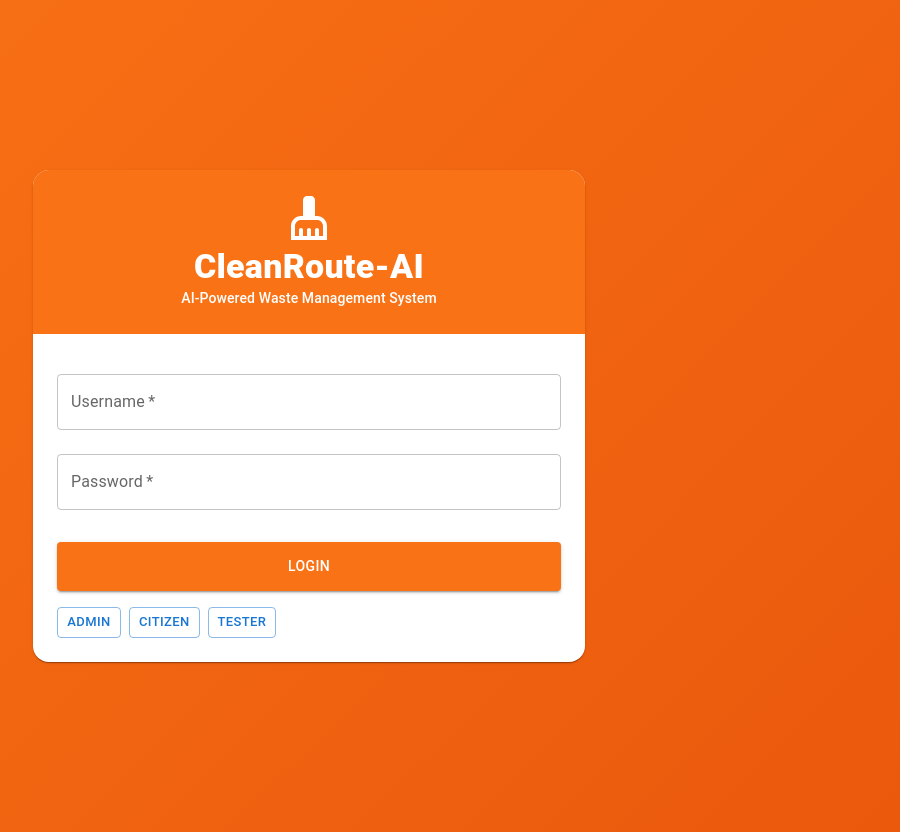
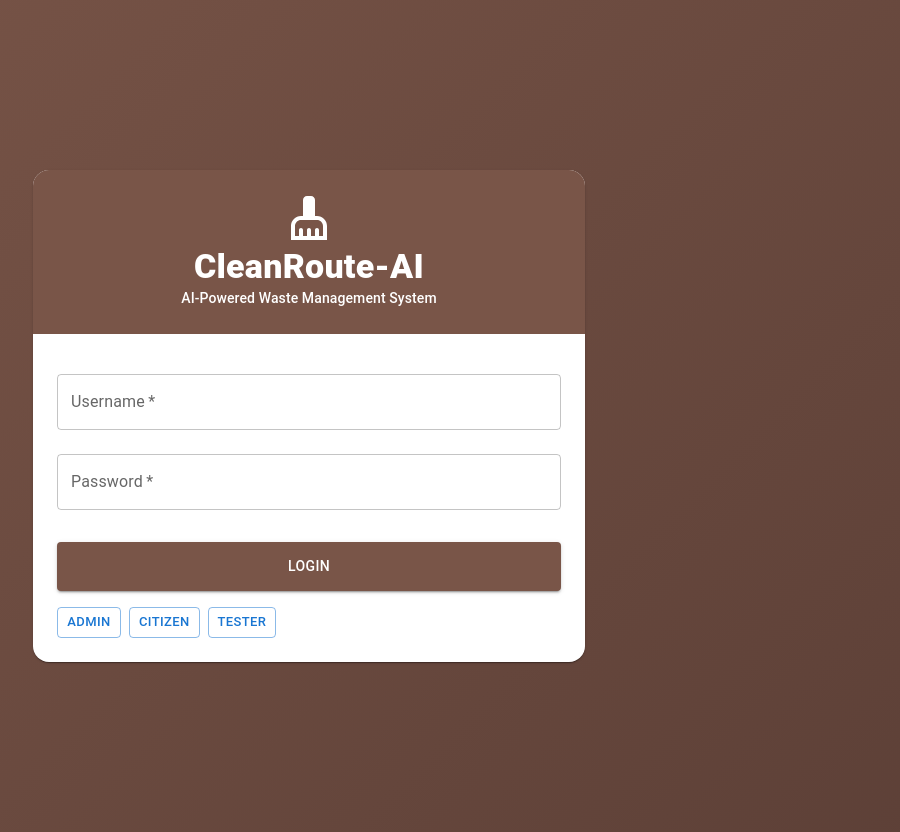
Before and after one commit to maryam-ca/CleanRoute-AI, a React (Create React App) app in the folder frontend/: page / in a window 1280 px wide. Shown: the whole page, without its empty margins (331-1231 px from the left). Built offline with nearby package versions, Linux system fonts and the light colour scheme.

Commit message:
UI: Change theme to Brown & White shades - warm earthy colors

```diff
--- a/frontend/src/App.js
+++ b/frontend/src/App.js
@@ -3,7 +3,7 @@ import { BrowserRouter as Router, Routes, Route, Navigate } from 'react-router-d
 import { ThemeProvider } from '@mui/material/styles';
 import CssBaseline from '@mui/material/CssBaseline';
 import { Box, CircularProgress } from '@mui/material';
-import { lightTheme, darkTheme } from './theme';
+import { brownTheme } from './brownTheme';
 import { ColorModeProvider, useColorMode } from './ThemeContext';
 import Navigation from './components/Navigation';
 import Dashboard from './components/ModernDashboard';
@@ -41,7 +41,7 @@ const AppContent = () => {
   }
 
   return (
-    <ThemeProvider theme={mode === 'light' ? lightTheme : darkTheme}>
+    <ThemeProvider theme={mode === 'light' ? brownTheme.light : brownTheme.dark}>
       <CssBaseline />
       <Router>
         <Navigation user={user} setToken={setToken} />
--- /dev/null
+++ b/frontend/src/brown-theme.css
@@ -0,0 +1,70 @@
+/* Brown & White Theme Global Styles */
+:root {
+  --brown-primary: #795548;
+  --brown-dark: #5D4037;
+  --brown-light: #A1887F;
+  --beige: #D7CCC8;
+  --cream: #FAF7F2;
+  --white: #FFFFFF;
+  --text-dark: #3E2723;
+}
+
+body {
+  background-color: var(--cream);
+  color: var(--text-dark);
+}
+
+/* Custom scrollbar */
+::-webkit-scrollbar {
+  width: 8px;
+  height: 8px;
+}
+
+::-webkit-scrollbar-track {
+  background: var(--beige);
+  border-radius: 4px;
+}
+
+::-webkit-scrollbar-thumb {
+  background: var(--brown-primary);
+  border-radius: 4px;
+}
+
+::-webkit-scrollbar-thumb:hover {
+  background: var(--brown-dark);
+}
+
+/* Card hover effects */
+.MuiCard-root {
+  transition: all 0.3s ease;
+}
+
+.MuiCard-root:hover {
+  transform: translateY(-4px);
+  box-shadow: 0 20px 40px rgba(62,39,35,0.1);
+}
+
+/* Button styles */
+.MuiButton-containedPrimary {
+  background: linear-gradient(135deg, #795548 0%, #5D4037 100%) !important;
+}
+
+.MuiButton-containedSecondary {
+  background: linear-gradient(135deg, #D7CCC8 0%, #BCAAA4 100%) !important;
+  color: #3E2723 !important;
+}
+
+/* Chip styles */
+.MuiChip-root {
+  background-color: #D7CCC8 !important;
+  color: #3E2723 !important;
+}
+
+/* Link styles */
+a {
+  color: #795548 !important;
+}
+
+a:hover {
+  color: #5D4037 !important;
+}
--- /dev/null
+++ b/frontend/src/brownTheme.js
@@ -0,0 +1,146 @@
+import { createTheme } from '@mui/material/styles';
+
+// Brown & White Theme - Warm, Earthy, Professional
+export const brownTheme = {
+  light: createTheme({
+    palette: {
+      mode: 'light',
+      primary: {
+        main: '#795548',      // Brown
+        light: '#A1887F',
+        dark: '#5D4037',
+        gradient: 'linear-gradient(135deg, #795548 0%, #5D4037 100%)'
+      },
+      secondary: {
+        main: '#D7CCC8',      // Light Brown / Beige
+        light: '#EFEBE9',
+        dark: '#BCAAA4',
+        gradient: 'linear-gradient(135deg, #D7CCC8 0%, #BCAAA4 100%)'
+      },
+      accent: {
+        main: '#8D6E63',      // Warm Brown
+        light: '#A1887F',
+        dark: '#6D4C41',
+      },
+      background: {
+        default: '#FAF7F2',
+        paper: '#FFFFFF',
+      },
+      text: {
+        primary: '#3E2723',
+        secondary: '#795548',
+      },
+    },
+    shape: {
+      borderRadius: 16,
+    },
+    typography: {
+      fontFamily: '"Inter", "Poppins", "Roboto", sans-serif',
+      h1: { fontWeight: 800, color: '#3E2723' },
+      h2: { fontWeight: 800, color: '#3E2723' },
+      h3: { fontWeight: 700, color: '#3E2723' },
+      h4: { fontWeight: 700, color: '#3E2723' },
+      h5: { fontWeight: 600, color: '#3E2723' },
+      h6: { fontWeight: 600, color: '#3E2723' },
+      button: { textTransform: 'none', fontWeight: 600 },
+    },
+    components: {
+      MuiButton: {
+        styleOverrides: {
+          root: {
+            borderRadius: 12,
+            padding: '10px 24px',
+          },
+          containedPrimary: {
+            background: 'linear-gradient(135deg, #795548 0%, #5D4037 100%)',
+            boxShadow: '0 4px 14px rgba(121,85,72,0.3)',
+            '&:hover': {
+              boxShadow: '0 6px 20px rgba(121,85,72,0.4)',
+            },
+          },
+          containedSecondary: {
+            background: 'linear-gradient(135deg, #D7CCC8 0%, #BCAAA4 100%)',
+            color: '#3E2723',
+            boxShadow: '0 4px 14px rgba(215,204,200,0.3)',
+            '&:hover': {
+              boxShadow: '0 6px 20px rgba(215,204,200,0.4)',
+            },
+          },
+        },
+      },
+      MuiAppBar: {
+        styleOverrides: {
+          root: {
+            background: 'linear-gradient(135deg, #795548 0%, #5D4037 100%)',
+            boxShadow: '0 4px 20px rgba(0,0,0,0.1)',
+          },
+        },
+      },
+      MuiCard: {
+        styleOverrides: {
+          root: {
+            borderRadius: 24,
+            backgroundColor: '#FFFFFF',
+            boxShadow: '0 8px 32px rgba(0,0,0,0.04)',
+            transition: 'all 0.3s ease',
+            '&:hover': {
+              transform: 'translateY(-4px)',
+              boxShadow: '0 20px 40px rgba(0,0,0,0.08)',
+            },
+          },
+        },
+      },
+      MuiPaper: {
+        styleOverrides: {
+          root: {
+            backgroundColor: '#FFFFFF',
+          },
+        },
+      },
+    },
+  }),
+  dark: createTheme({
+    palette: {
+      mode: 'dark',
+      primary: {
+        main: '#A1887F',
+        light: '#BCAAA4',
+        dark: '#8D6E63',
+      },
+      secondary: {
+        main: '#5D4037',
+        light: '#795548',
+        dark: '#4E342E',
+      },
+      background: {
+        default: '#1A110E',
+        paper: '#2D1F1A',
+      },
+      text: {
+        primary: '#EFEBE9',
+        secondary: '#D7CCC8',
+      },
+    },
+    shape: {
+      borderRadius: 16,
+    },
+    components: {
+      MuiCard: {
+        styleOverrides: {
+          root: {
+            borderRadius: 24,
+            background: 'linear-gradient(135deg, #2D1F1A 0%, #1A110E 100%)',
+            border: '1px solid rgba(255,255,255,0.05)',
+          },
+        },
+      },
+      MuiAppBar: {
+        styleOverrides: {
+          root: {
+            background: 'linear-gradient(135deg, #2D1F1A 0%, #1A110E 100%)',
+          },
+        },
+      },
+    },
+  }),
+};
--- a/frontend/src/components/Login.js
+++ b/frontend/src/components/Login.js
@@ -43,10 +43,10 @@ const Login = ({ setToken }) => {
   };
 
   return (
-    <Box sx={{ minHeight: '100vh', display: 'flex', alignItems: 'center', justifyContent: 'center', background: 'linear-gradient(135deg, #F97316 0%, #EA580C 100%)', p: 2 }}>
+    <Box sx={{ minHeight: '100vh', display: 'flex', alignItems: 'center', justifyContent: 'center', background: 'linear-gradient(135deg, #795548 0%, #5D4037 100%)', p: 2 }}>
       <Container maxWidth="sm">
         <Card sx={{ borderRadius: 4, overflow: 'hidden' }}>
-          <Box sx={{ bgcolor: '#F97316', color: 'white', p: 3, textAlign: 'center' }}>
+          <Box sx={{ bgcolor: '#795548', color: 'white', p: 3, textAlign: 'center' }}>
             <CleaningServices sx={{ fontSize: 48 }} />
             <Typography variant="h4" sx={{ fontWeight: 800 }}>CleanRoute-AI</Typography>
             <Typography variant="subtitle2">AI-Powered Waste Management System</Typography>
@@ -76,7 +76,7 @@ const Login = ({ setToken }) => {
                 type="submit"
                 variant="contained"
                 disabled={loading}
-                sx={{ mt: 3, py: 1.5, bgcolor: '#F97316', '&:hover': { bgcolor: '#EA580C' } }}
+                sx={{ mt: 3, py: 1.5, bgcolor: '#795548', '&:hover': { bgcolor: '#EA580C' } }}
               >
                 {loading ? <CircularProgress size={24} color="inherit" /> : 'LOGIN'}
               </Button>
--- a/frontend/src/components/Navigation.js
+++ b/frontend/src/components/Navigation.js
@@ -98,7 +98,7 @@ const Navigation = ({ user, setToken }) => {
 
   return (
     <>
-      <AppBar position="fixed" elevation={3} sx={{ bgcolor: '#F97316', borderBottom: '3px solid #EC4899' }}>
+      <AppBar position="fixed" elevation={3} sx={{ bgcolor: '#795548', borderBottom: '3px solid #D7CCC8' }}>
         <Container maxWidth="xl">
           <Toolbar sx={{ justifyContent: 'space-between', px: { xs: 1, sm: 2 } }}>
             <Box display="flex" alignItems="center" gap={1}>
@@ -106,7 +106,7 @@ const Navigation = ({ user, setToken }) => {
               <Typography variant="h6" sx={{ fontWeight: 800, color: 'white', fontSize: { xs: '0.9rem', sm: '1.1rem', md: '1.25rem' } }}>
                 CleanRoute-AI
               </Typography>
-              <Chip label="AI" size="small" sx={{ bgcolor: '#EC4899', color: 'white', fontWeight: 700, display: { xs: 'none', sm: 'flex' } }} />
+              <Chip label="AI" size="small" sx={{ bgcolor: '#A1887F', color: 'white', fontWeight: 700, display: { xs: 'none', sm: 'flex' } }} />
             </Box>
 
             {!isMobile && (
@@ -137,7 +137,7 @@ const Navigation = ({ user, setToken }) => {
               )}
 
               <Button
-                startIcon={<Avatar sx={{ width: 32, height: 32, bgcolor: '#EC4899', color: 'white', fontWeight: 700 }}>{user?.charAt(0).toUpperCase()}</Avatar>}
+                startIcon={<Avatar sx={{ width: 32, height: 32, bgcolor: '#A1887F', color: 'white', fontWeight: 700 }}>{user?.charAt(0).toUpperCase()}</Avatar>}
                 onClick={handleMenuOpen}
                 sx={{ textTransform: 'none', color: 'white', fontWeight: 600, display: { xs: 'none', sm: 'flex' } }}
               >
--- a/frontend/src/index.js
+++ b/frontend/src/index.js
@@ -1,6 +1,7 @@
 import React from 'react';
 import ReactDOM from 'react-dom/client';
 import './index.css';
+import './brown-theme.css';
 import './sunset-theme.css';
 import App from './App';
 import reportWebVitals from './reportWebVitals';
```
